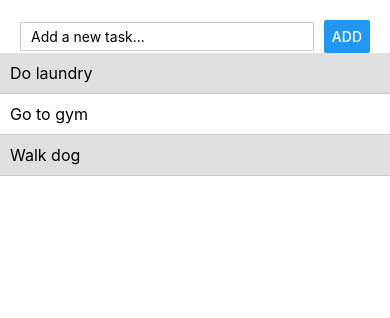
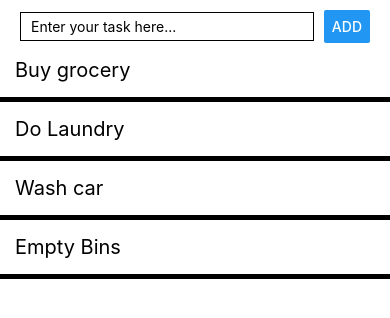
Before and after one commit to Deepinder21/IncredibleToDo, a React Native app: screen / in a window 390 px wide. Shown: the top 318 px of the page. Built offline with nearby package versions, Linux system fonts and the light colour scheme.

Commit message:
lab 2 changes

```diff
--- a/Components/ToDoForm.jsx
+++ b/Components/ToDoForm.jsx
@@ -16,7 +16,7 @@ function ToDoForm() {
       <View style={styles.form}>
         <TextInput
           style={styles.input}
-          placeholder="Add a new task..."
+          placeholder="Enter your task here..."
         />
         <Button title="Add" />
       </View>
@@ -29,12 +29,12 @@ form: {
     justifyContent: 'space-between',
     alignItems: 'center',
     marginHorizontal: 20,
-    marginTop: 20,
+    marginTop: 10,
   },
   input: {
     flex: 1,
     borderWidth: 1,
-    borderColor: '#ccc',
+    borderColor: '#bla',
     paddingHorizontal: 10,
     paddingVertical: 5,
     marginRight: 10,
--- a/Components/ToDoList.jsx
+++ b/Components/ToDoList.jsx
@@ -17,17 +17,22 @@ function ToDoList(props) {
         <ScrollView>
         <Pressable>
           <View style={[styles.task, styles.completed]}>
-            <Text style={styles.taskText}>Do laundry</Text>
+            <Text style={styles.taskText}>Buy grocery</Text>
           </View>
         </Pressable>
         <Pressable>
           <View style={[styles.task]}>
-            <Text style={styles.taskText}>Go to gym</Text>
+            <Text style={styles.taskText}>Do Laundry</Text>
           </View>
         </Pressable>
         <Pressable>
           <View style={[styles.task, styles.completed]}>
-            <Text style={styles.taskText}>Walk dog</Text>
+            <Text style={styles.taskText}>Wash car</Text>
+          </View>
+        </Pressable>
+        <Pressable>
+          <View style={[styles.task, styles.completed]}>
+            <Text style={styles.taskText}>Empty Bins</Text>
           </View>
         </Pressable>
       </ScrollView>
@@ -37,15 +42,15 @@ function ToDoList(props) {
 
 const styles = StyleSheet.create({
     task: {
-      padding: 10,
-      borderBottomWidth: 1,
-      borderColor: '#ccc',
+      padding: 15,
+      borderBottomWidth: 5,
+      borderColor: 'black',
     },
     completed: {
-      backgroundColor: '#e0e0e0',
+      backgroundColor: '#grey',
     },
     taskText: {
-      fontSize: 16,
+      fontSize: 20,
     },
     });
 
```
